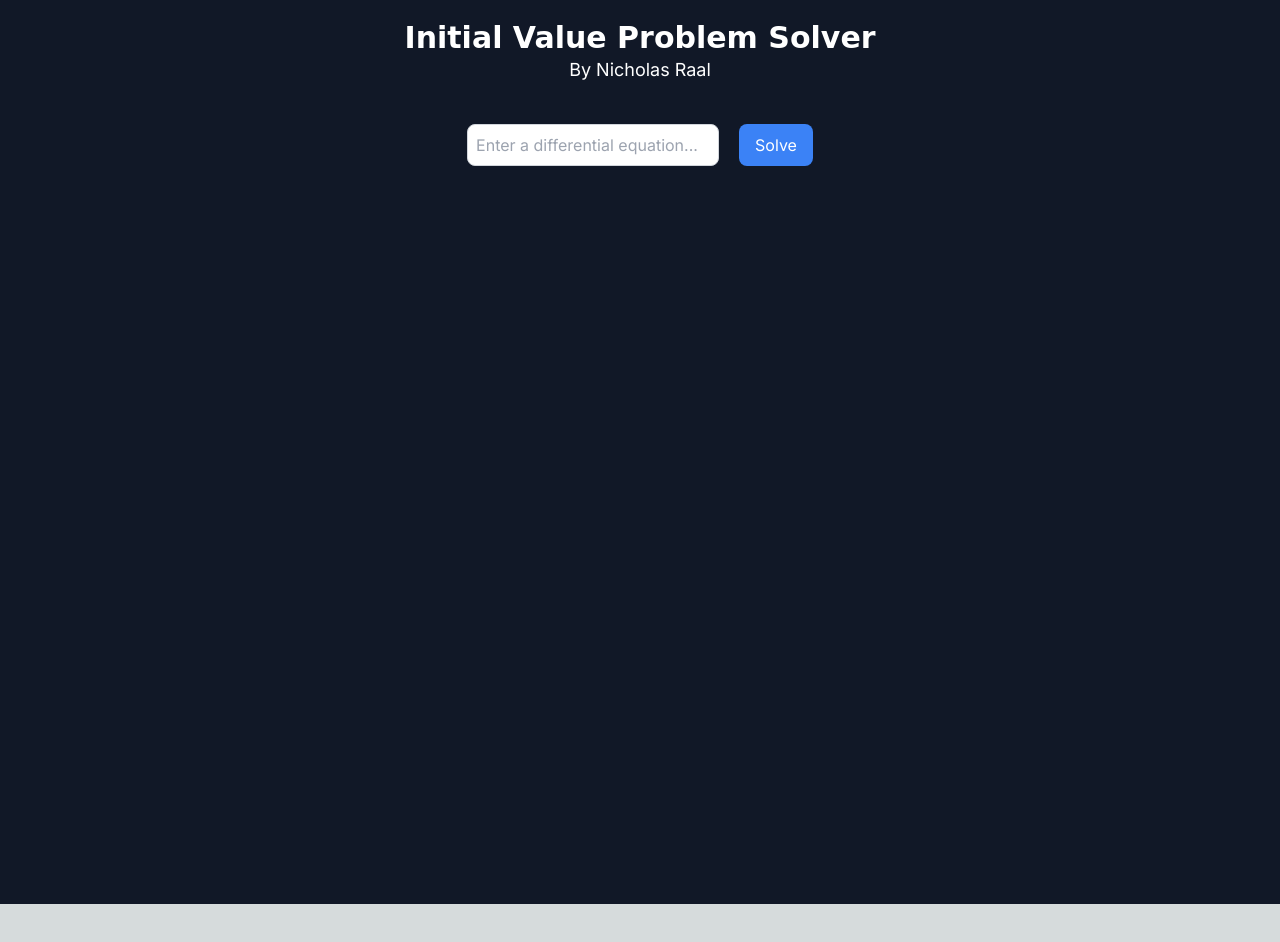
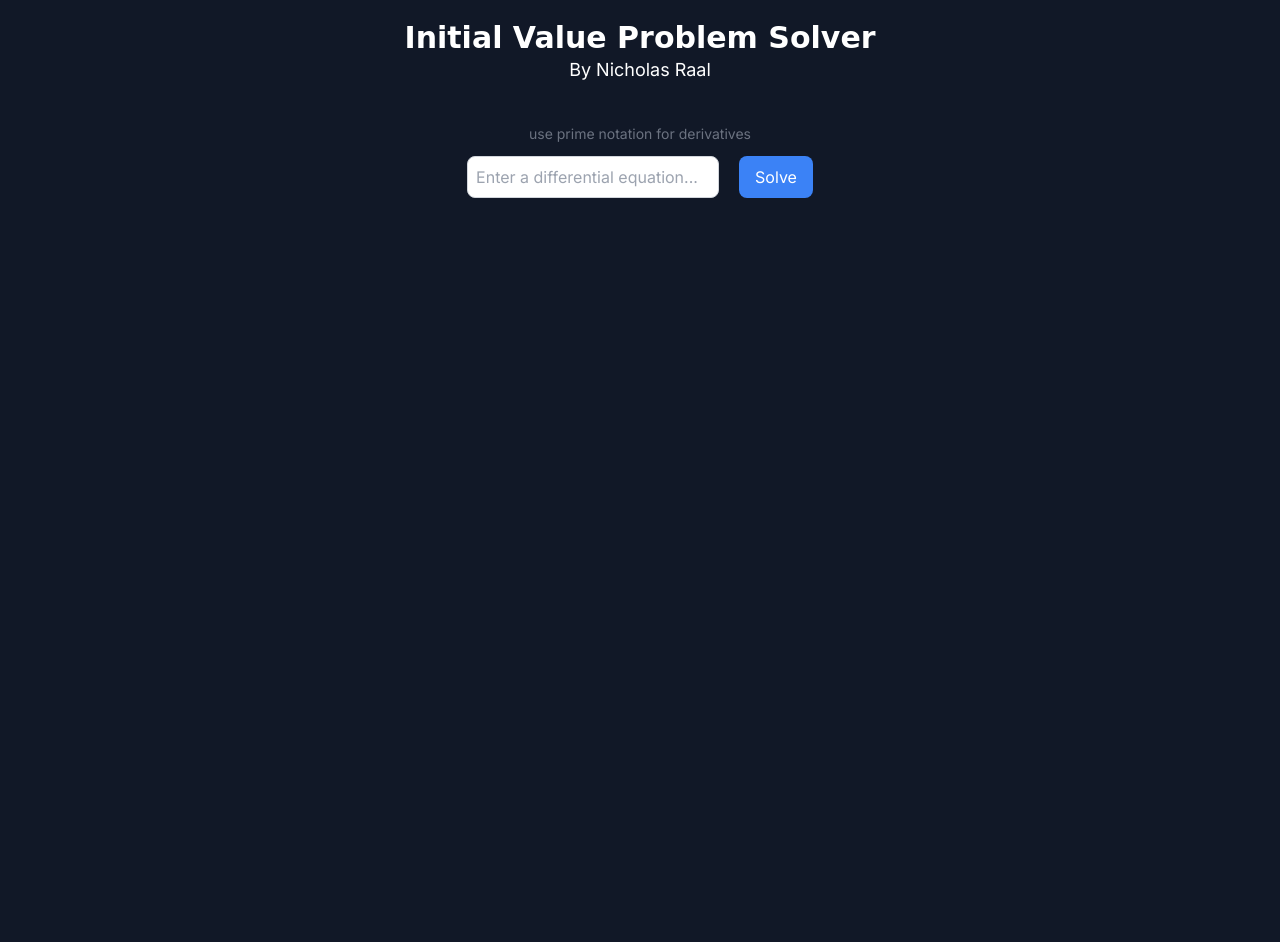
Before and after one commit to Nick-Raal/diff-eq-solver, a Next.js app: page / in a window 1280 px wide. Shown: the top 942 px of the page. Before the commit the page ends 904 px from the top, so only its background shows below. Built offline with nearby package versions, Linux system fonts and the light colour scheme.

Commit message:
more improving
asda

```diff
--- a/app/entrybox.tsx
+++ b/app/entrybox.tsx
@@ -76,7 +76,7 @@ export default function TextEntry() {
     };
 
     return (
-        <main className="flex min-h-screen flex-col items-center p-10 bg-gray-900 text-white gap-1">
+        <main className="flex min-h-screen flex-col items-center mt-3 bg-gray-900 text-white gap-1">
             {/* Text Entry Box */}
             <div className="flex space-x-5">
                 <input
--- a/app/page.tsx
+++ b/app/page.tsx
@@ -18,6 +18,7 @@ export default function Home() {
         <header className="text-center">
           <h1 className="text-3xl font-bold font-bold" style={{ fontFamily: 'Comic Sans MS' }}>Initial Value Problem Solver</h1>
           <p className="text-lg">By Nicholas Raal</p>
+          <p className="text-sm mt-10 text-gray-500">use prime notation for derivatives</p>
         </header>
       <TextEntry></TextEntry>
       </main>
```
